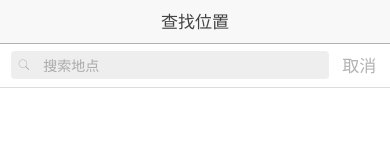
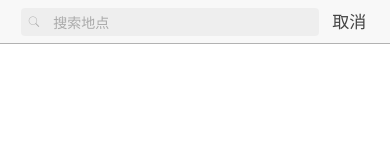
Before and after one commit to Liv1020/ionic-taxi, a website: page www/index.html at #/search in a window 390 px wide. Drawn offline with Linux system fonts and the light colour scheme; some packages are replaced by stand-ins of ours; files whose address does not match are found by name.

Commit message:
优化页面

```diff
--- a/www/templates/search.html
+++ b/www/templates/search.html
@@ -1,14 +1,16 @@
 <ion-view view-title="查找位置">
-  <ion-content>
-    <div class="bar bar-header item-input-inset">
+  <ion-nav-title>
+    <div class="bar item-input-inset">
       <label class="item-input-wrapper">
         <i class="icon ion-ios-search placeholder-icon"></i>
         <input type="text" placeholder="搜索地点" ng-model="form.place" ng-keypress="search()">
       </label>
-      <a class="button button-clear" href="#/tab/dash" nav-direction="back">
+      <a class="button button-clear" ng-click="goBack()">
         取消
       </a>
     </div>
+  </ion-nav-title>
+  <ion-content>
     <ion-list>
       <ion-item ng-repeat="item in items" ng-click="selected(item)">
         <h2>{{item.name}}</h2>
```
